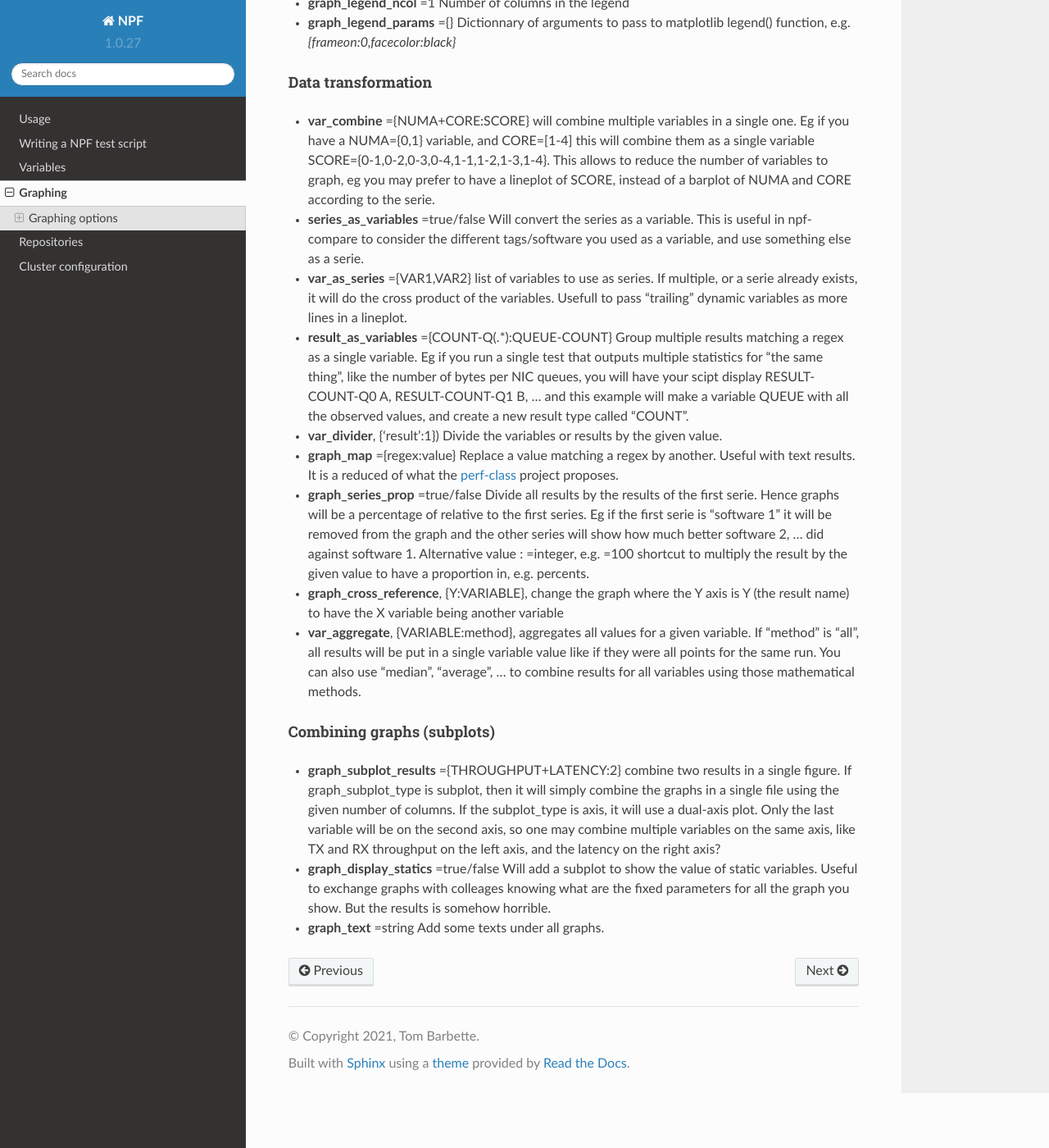
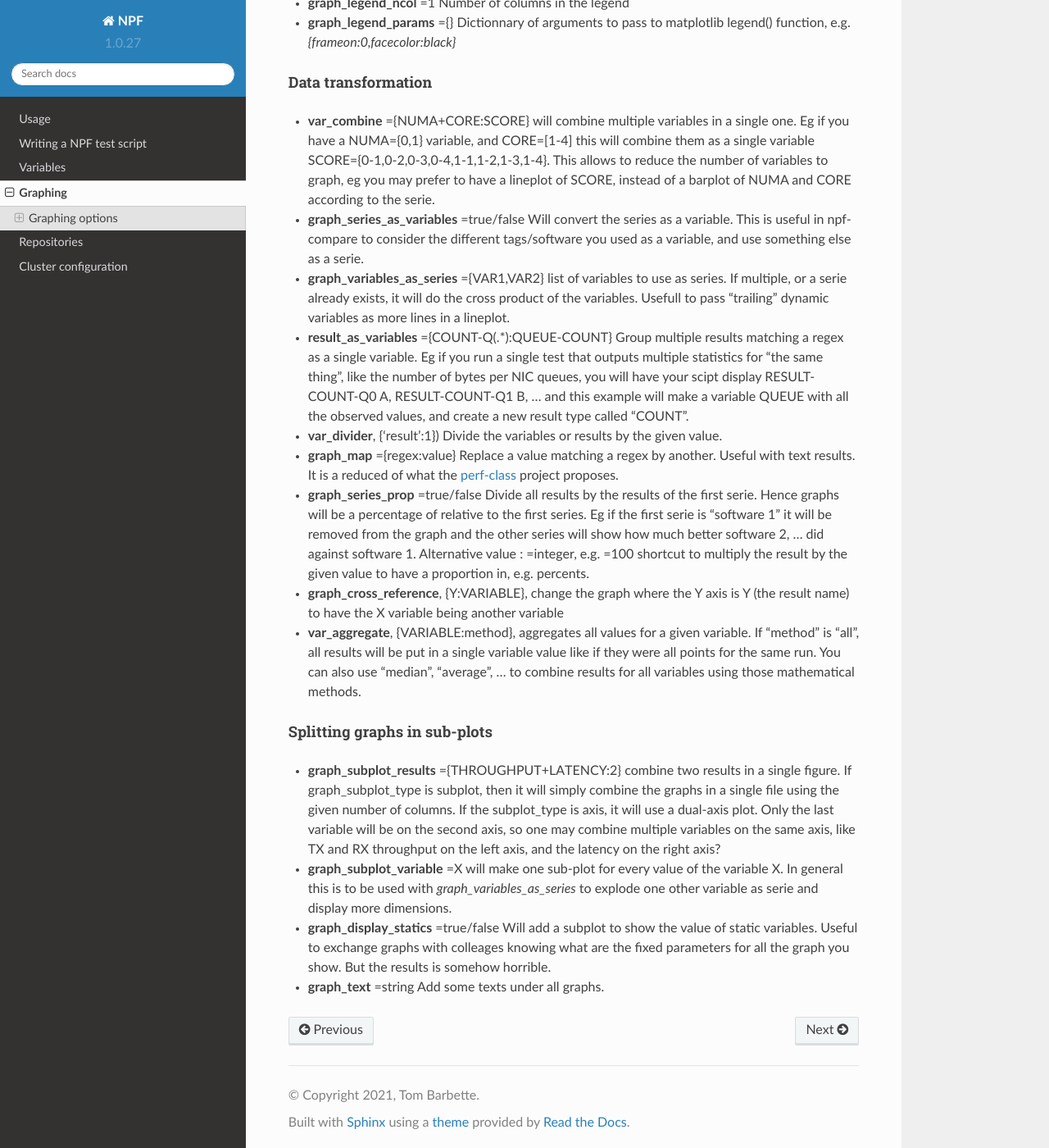
Before and after one commit to tbarbette/npf-docs, a Sphinx documentation site: the page built from docs/source/graph.rst, in a window 1280 px wide and 1400 px high, scrolled down 3370 px. Shown: the whole window at 82% size. Built offline with Sphinx 7.4.7 and the Read the Docs theme 2.0.0, drawn with Linux system fonts in a browser that asks for light colours.

Commit message:
Description of more config options

```diff
--- a/docs/source/graph.rst
+++ b/docs/source/graph.rst
@@ -98,8 +98,8 @@ Data transformation
 ^^^^^^^^^^^^^^^^^^^
 
 - **var_combine** ={NUMA+CORE:SCORE} will combine multiple variables in a single one. Eg if you have a NUMA={0,1} variable, and CORE=[1-4] this will combine them as a single variable SCORE={0-1,0-2,0-3,0-4,1-1,1-2,1-3,1-4}. This allows to reduce the number of variables to graph, eg you may prefer to have a lineplot of SCORE, instead of a barplot of NUMA and CORE according to the serie.
-- **series_as_variables** =true/false Will convert the series as a variable. This is useful in npf-compare to consider the different tags/software you used as a variable, and use something else as a serie.
-- **var_as_series** ={VAR1,VAR2} list of variables to use as series. If multiple, or a serie already exists, it will do the cross product of the variables. Usefull to pass "trailing" dynamic variables as more lines in a lineplot.
+- **graph_series_as_variables** =true/false Will convert the series as a variable. This is useful in npf-compare to consider the different tags/software you used as a variable, and use something else as a serie.
+- **graph_variables_as_series** ={VAR1,VAR2} list of variables to use as series. If multiple, or a serie already exists, it will do the cross product of the variables. Usefull to pass "trailing" dynamic variables as more lines in a lineplot.
 - **result_as_variables** ={COUNT-Q(.*):QUEUE-COUNT} Group multiple results matching a regex as a single variable. Eg if you run a single test that outputs multiple statistics for "the same thing", like the number of bytes per NIC queues, you will have your scipt display RESULT-COUNT-Q0 A, RESULT-COUNT-Q1 B,  ... and this example will make a variable QUEUE with all the observed values, and create a new result type called "COUNT".
 - **var_divider**, {'result':1}) Divide the variables or results by the given value.
 - **graph_map** ={regex:value} Replace a value matching a regex by another. Useful with text results. It is a reduced of what the `perf-class <https://pypi.org/project/perf-class/>`_ project proposes.
@@ -107,9 +107,10 @@ Data transformation
 - **graph_cross_reference**, {Y:VARIABLE}, change the graph where the Y axis is Y (the result name) to have the X variable being another variable
 - **var_aggregate**, {VARIABLE:method}, aggregates all values for a given variable. If "method" is "all", all results will be put in a single variable value like if they were all points for the same run. You can also use "median", "average", ... to combine results for all variables using those mathematical methods.
 
-Combining graphs (subplots)
-^^^^^^^^^^^^^^^^^^^^^^^^^^^
+Splitting graphs in sub-plots
+^^^^^^^^^^^^^^^^^^^^^^^^^^^^^
 
 - **graph_subplot_results** ={THROUGHPUT+LATENCY:2} combine two results in a single figure. If graph_subplot_type is subplot, then it will simply combine the graphs in a single file using the given number of columns. If the subplot_type is axis, it will use a dual-axis plot. Only the last variable will be on the second axis, so one may combine multiple variables on the same axis, like TX and RX throughput on the left axis, and the latency on the right axis?
+- **graph_subplot_variable** =X will make one sub-plot for every value of the variable X. In general this is to be used with `graph_variables_as_series` to explode one other variable as serie and display more dimensions.
 - **graph_display_statics** =true/false Will add a subplot to show the value of static variables. Useful to exchange graphs with colleages knowing what are the fixed parameters for all the graph you show. But the results is somehow horrible.
 - **graph_text** =string Add some texts under all graphs.
```
